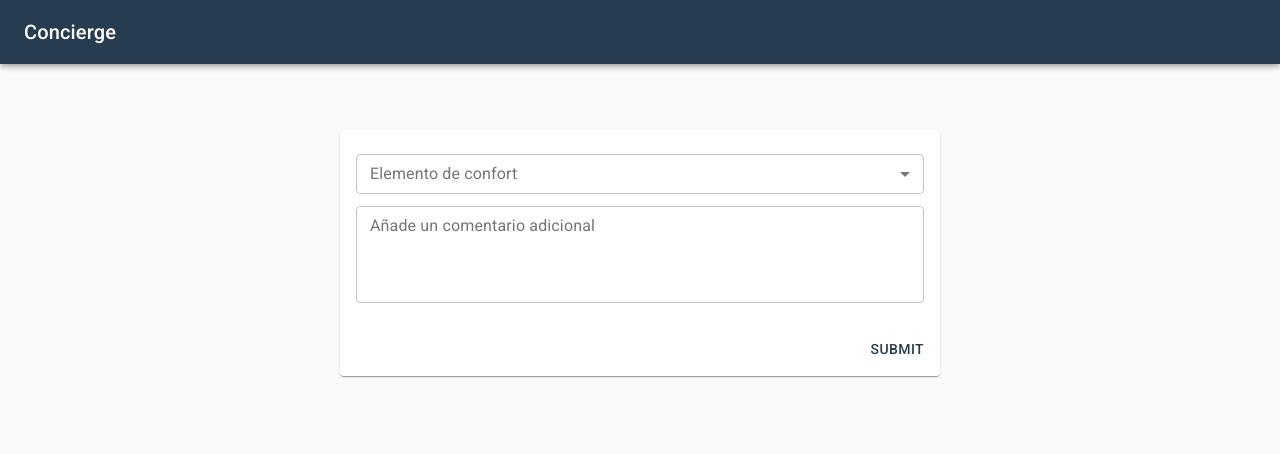
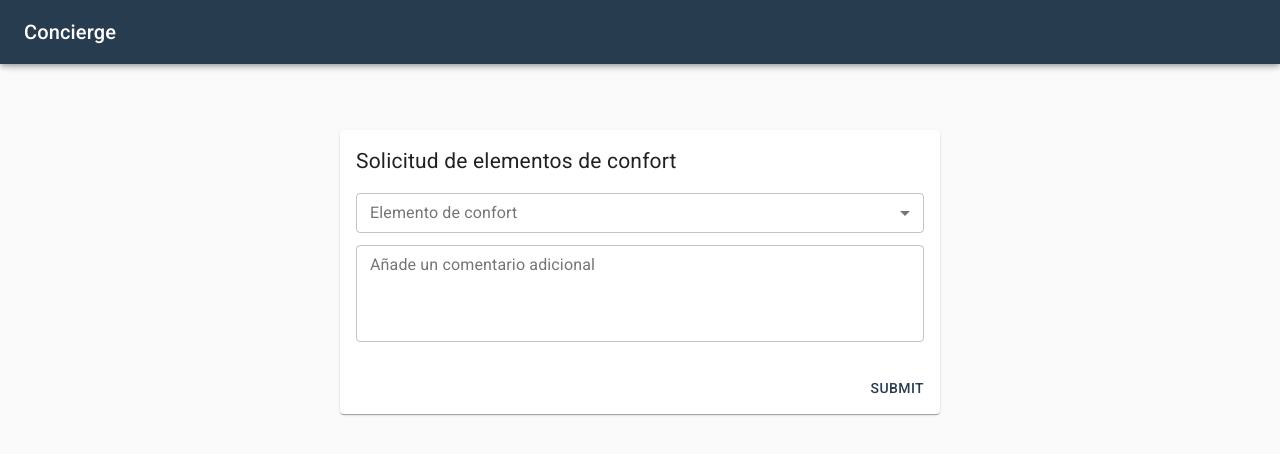
Before and after one commit to pabloi09/concierge, a React (Create React App) app in the folder concierge-client/: page /servicio-habitaciones/confort in a window 1280 px wide. Shown: the top 454 px of the page. Built offline with nearby package versions, Linux system fonts and the light colour scheme.

Commit message:
Added ComfortForm UI definitive version

```diff
--- a/concierge-client/src/components/ComfortForm.js
+++ b/concierge-client/src/components/ComfortForm.js
@@ -2,17 +2,19 @@ import React from "react";
 import { withFormik } from "formik";
 import * as Yup from "yup";
 import { withStyles } from "@material-ui/core";
-import { comfort } from "../constants/comfort";
-
+import { comfort, getJson } from "../constants/comfort";
+import { withRouter } from "react-router-dom"
 import {
     Card,
     CardContent,
     CardActions,
     TextField,
     Button,
-    MenuItem
+    MenuItem,
+    Typography
 } from '@material-ui/core';
-
+import DialogComponent from "./DialogComponent"
+import Communication from "../Communication"
 const styles = () => ({
     card: {
         minWidth: 600,
@@ -25,6 +27,9 @@ const styles = () => ({
     actions: {
         float: "right"
     },
+    title: {
+        fontSize: 21,
+      },
 });
 
 const form = props => {
@@ -39,23 +44,21 @@ const form = props => {
         handleSubmit
     } = props;
 
-    const handleSelect = (event, ...args)=>{
-        values.element = event.target.value
-        handleChange(event,args)
-
-    }
     return (
         <div className={classes.container}>
             <form onSubmit={handleSubmit}>
                 <Card className={classes.card}>
                     <CardContent>
+                    <Typography className={classes.title} color="textPrimary" gutterBottom>
+                        Solicitud de elementos de confort
+                    </Typography>
                         <TextField
                             id="element"
                             name="element"
                             label="Elemento de confort"
                             select
                             value={values.element}
-                            onChange={handleSelect}
+                            onChange={handleChange}
                             onBlur={handleBlur}
                             helperText={touched.element ? errors.element : ""}
                             error={touched.element && Boolean(errors.element)}
@@ -96,7 +99,7 @@ const form = props => {
     );
 };
 
-const ComfortForm = withFormik({
+const Form = withStyles(styles)(withFormik({
     mapPropsToValues: ({
         element,
         comment,
@@ -120,13 +123,65 @@ const ComfortForm = withFormik({
 
         }),
 
-    handleSubmit: (values, { setSubmitting }) => {
+    handleSubmit: (values, { setSubmitting, props }) => {
         setTimeout(() => {
             // submit to the server
-            alert(JSON.stringify(values, null, 2));
-            setSubmitting(false);
+            var c = new Communication()
+            c.makePostRequest("/solicitud",getJson(values))
+            .then((json)=>{
+              if(json["code"]==200){
+                 props.setSuccess()
+              }else{
+                props.setError()
+              }
+              setSubmitting(false);
+        })
         }, 1000);
     }
-})(form);
+})(form));
 
-export default withStyles(styles)(ComfortForm);
+class ComfortForm extends React.Component{
+    constructor(props){
+      super(props)
+      this.state = {open:false}
+      this.setOpen.bind(this)
+    }
+    setOpen(o){
+      this.setState({open:o})
+    }
+    setSuccess(){
+      this.setState({open:true,
+        title: "Solicitud enviada con éxito",
+        text:"Puede revisar sus solicitudes en el apartado de Solitudes",
+        action1name:"OK",
+        action1:()=>{
+          this.setOpen(false)
+          this.props.history.goBack()
+      }})
+    }
+    setError(){
+      this.setState({open:true,
+        title: "Error" ,
+        text:"No está autenticado en el servidor. Vuelva a entrar a la web e inténtelo de nuevo" ,
+        action1name:"OK",
+        action1:()=>{
+          this.setOpen(false)
+      }})
+    }
+    render(){
+      return(<div>
+        <Form setSuccess ={this.setSuccess.bind(this)} setError = {this.setError.bind(this)}/>
+        <DialogComponent
+          open = {this.state.open}
+          title={this.state.title}
+          text={this.state.text}
+          action1name={this.state.action1name}
+          action1={this.state.action1}/>
+      </div>)
+    }
+
+
+  }
+
+
+export default withRouter(ComfortForm);
--- a/concierge-client/src/constants/comfort.js
+++ b/concierge-client/src/constants/comfort.js
@@ -9,11 +9,43 @@ export const comfort = [
         label: "Toalla de ducha"
     },
     {
-        value: header + "un pack de higiene",
+        value: header + "un kit de higiene",
         label: "Champú, gel, pasta de dientes..."
     },
     {
         value: header + "una manta extra",
         label: "Manta extra"
     },
+    {
+        value: header + "un tomacorrientes universal",
+        label: "Tomacorrientes universal"
+    },
+    {
+        value: header + "un kit de costura",
+        label: "Kit de costura"
+    },
+    {
+        value: header + "material de escritorio",
+        label: "Papel, bolígrafo, sobres de carta..."
+    },
+    {
+        value: header + "un secador",
+        label: "Secador"
+    },
+    {
+        value: header + "una placha y una tabla de planchar",
+        label: "Plancha y tabla de planchar"
+    },
+    {
+        value: header + "la prensa del día",
+        label: "Prensa del día"
+    },
+    {
+        value: header + "un cargador de móvil",
+        label: "Cargador de móvil"
+    },
 ]
+
+export const getJson = (values)=>{
+    return {mensaje: values.element + ".\n" + values.comment}
+}
```
